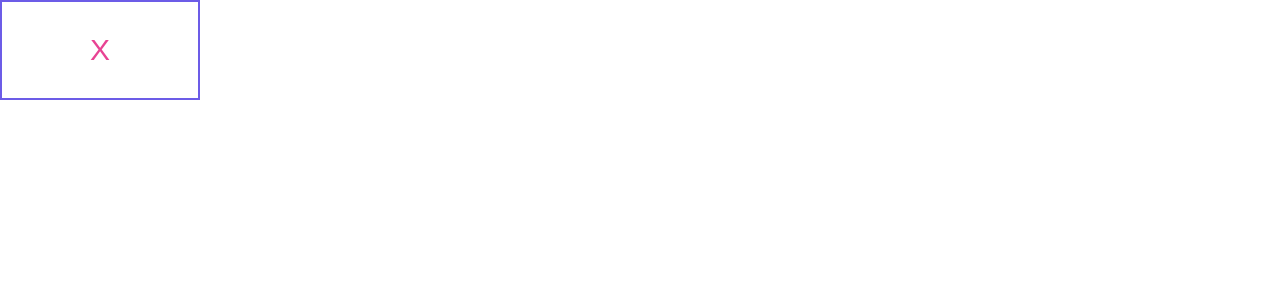
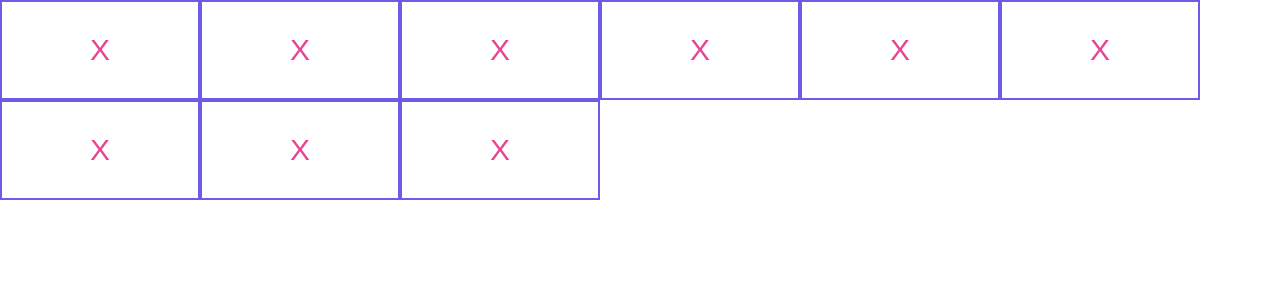
Before and after one commit to LORDBABUINO/15dias-de-react, a React (Create React App) app: page / in a window 1280 px wide. Shown: the top 300 px of the page. Built offline with nearby package versions, Linux system fonts and the light colour scheme; the HTML template or start-up script is replaced by a standard one.

Commit message:
Completes the intermediate challenge from Day 01

```diff
--- a/src/App.js
+++ b/src/App.js
@@ -1,12 +1,6 @@
 import React from 'react';
-import SquareCollab from './components/SquareCollab';
 import BoardCollab from './components/BoardCollab';
 
-const App = () => (
-	<>
-		<BoardCollab/>
-		<SquareCollab/>
-	</>
-)
+const App = () => <BoardCollab qtd="9" />
 
 export default App;
--- a/src/components/BoardCollab/index.js
+++ b/src/components/BoardCollab/index.js
@@ -1,7 +1,18 @@
 import React from 'react'
+import SquareCollab from '../SquareCollab';
 
-const BoardCollab = () => (
-	<article></article>
+const squareCollabs = qtd => {
+	const squares = []
+
+	while(qtd--){
+		squares.push(<SquareCollab/>)
+	}
+
+	return squares
+}
+
+const BoardCollab = ({qtd}) => (
+	<article>{squareCollabs(qtd)}</article>
 )
 
 export default BoardCollab;
```
